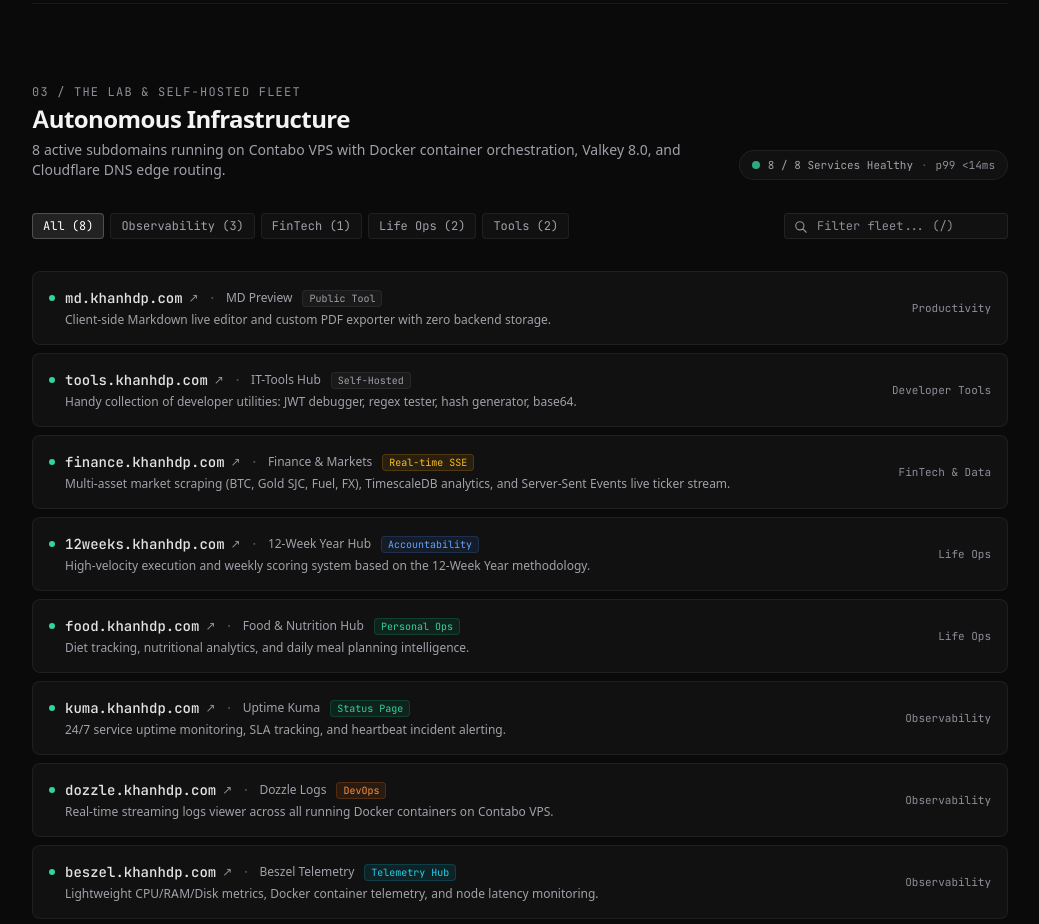
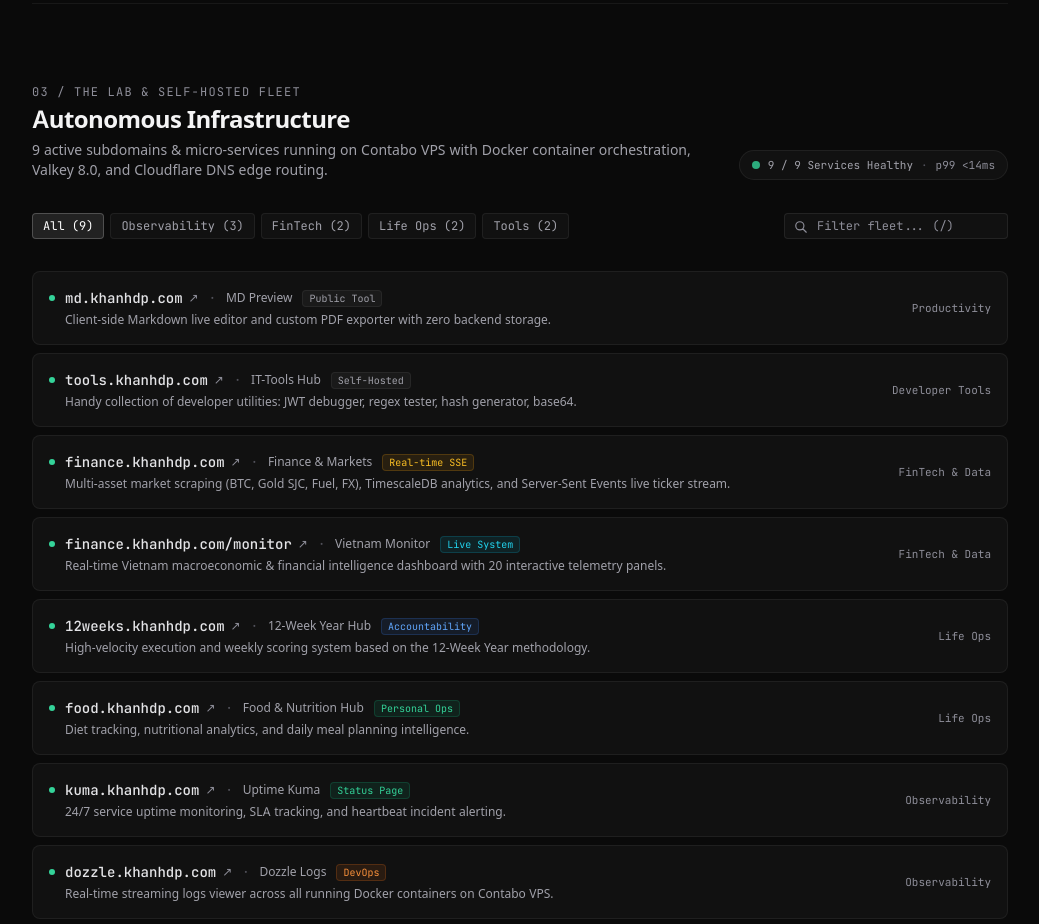
Before and after one commit to khanhduong22/khanhdp-hub, a website: page index.html in a window 1280 px wide. Shown: the part 2439-3363 px from the top of the page, without its empty margins (120-1159 px from the left). Drawn offline with Linux system fonts and the light colour scheme.

Commit message:
feat(web): restore vietnam monitor to fleet pointing to finance.khanhdp.com/monitor

```diff
--- a/index.html
+++ b/index.html
@@ -777,14 +777,14 @@
           <div class="text-xs font-mono text-zinc-500 tracking-widest uppercase">03 / THE LAB & SELF-HOSTED FLEET</div>
           <h2 class="text-xl sm:text-2xl font-semibold text-zinc-100 tracking-tight mt-1">Autonomous Infrastructure</h2>
           <p class="text-xs sm:text-sm text-zinc-400 mt-1">
-            8 active subdomains running on Contabo VPS with Docker container orchestration, Valkey 8.0, and Cloudflare DNS edge routing.
+            9 active subdomains & micro-services running on Contabo VPS with Docker container orchestration, Valkey 8.0, and Cloudflare DNS edge routing.
           </p>
         </div>
 
         <!-- Infrastructure Status Micro Pill -->
         <div class="flex items-center gap-2 px-3 py-1.5 rounded-full bg-white/[0.03] border border-white/[0.06] text-[11px] font-mono text-zinc-400 shrink-0 self-start sm:self-auto">
           <span class="w-2 h-2 rounded-full bg-emerald-400 animate-pulse"></span>
-          <span>8 / 8 Services Healthy</span>
+          <span>9 / 9 Services Healthy</span>
           <span class="text-zinc-600">·</span>
           <span class="text-zinc-500">p99 &lt;14ms</span>
         </div>
@@ -794,9 +794,9 @@
       <div class="flex flex-col sm:flex-row items-stretch sm:items-center justify-between gap-3 pt-2">
         <!-- Category Filter Pills -->
         <div class="flex flex-wrap items-center gap-1.5 text-xs font-mono" id="fleet-filters">
-          <button data-cat="all" class="filter-btn active px-2.5 py-1 rounded bg-white/10 text-white border border-white/20 transition-all">All (8)</button>
+          <button data-cat="all" class="filter-btn active px-2.5 py-1 rounded bg-white/10 text-white border border-white/20 transition-all">All (9)</button>
           <button data-cat="Cloud & Observability" class="filter-btn px-2.5 py-1 rounded bg-white/[0.03] text-zinc-400 hover:text-zinc-200 border border-white/[0.06] transition-all">Observability (3)</button>
-          <button data-cat="FinTech & Data" class="filter-btn px-2.5 py-1 rounded bg-white/[0.03] text-zinc-400 hover:text-zinc-200 border border-white/[0.06] transition-all">FinTech (1)</button>
+          <button data-cat="FinTech & Data" class="filter-btn px-2.5 py-1 rounded bg-white/[0.03] text-zinc-400 hover:text-zinc-200 border border-white/[0.06] transition-all">FinTech (2)</button>
           <button data-cat="Life Ops" class="filter-btn px-2.5 py-1 rounded bg-white/[0.03] text-zinc-400 hover:text-zinc-200 border border-white/[0.06] transition-all">Life Ops (2)</button>
           <button data-cat="Tools" class="filter-btn px-2.5 py-1 rounded bg-white/[0.03] text-zinc-400 hover:text-zinc-200 border border-white/[0.06] transition-all">Tools (2)</button>
         </div>
@@ -865,7 +865,25 @@
           <div class="text-[11px] font-mono text-zinc-500 pl-4 sm:pl-0 shrink-0">FinTech & Data</div>
         </div>
 
-        <!-- 4. 12-Week Year Hub -->
+        <!-- 4. Vietnam Monitor -->
+        <div class="fleet-row group p-3.5 sm:p-4 rounded-lg bg-[#111111] hover:bg-[#161616] border border-white/[0.06] hover:border-white/[0.12] transition-all flex flex-col sm:flex-row sm:items-center justify-between gap-3" data-category="FinTech & Data" data-name="Vietnam Monitor monitor.khanhdp.com finance.khanhdp.com/monitor">
+          <div class="space-y-1 flex-1">
+            <div class="flex items-center gap-2.5">
+              <span class="w-1.5 h-1.5 rounded-full bg-emerald-400"></span>
+              <a href="https://finance.khanhdp.com/monitor" target="_blank" rel="noopener noreferrer" class="font-mono text-xs sm:text-sm font-medium text-zinc-200 group-hover:text-white flex items-center gap-1.5">
+                <span>finance.khanhdp.com/monitor</span>
+                <span class="text-zinc-500 group-hover:text-zinc-300 group-hover:translate-x-0.5 group-hover:-translate-y-0.5 transition-transform text-xs">↗</span>
+              </a>
+              <span class="text-zinc-600 font-mono text-xs">·</span>
+              <span class="text-xs text-zinc-400 font-medium">Vietnam Monitor</span>
+              <span class="px-1.5 py-0.2 rounded text-[10px] font-mono bg-cyan-500/10 text-cyan-400 border border-cyan-500/20">Live System</span>
+            </div>
+            <p class="text-xs text-zinc-400 pl-4">Real-time Vietnam macroeconomic & financial intelligence dashboard with 20 interactive telemetry panels.</p>
+          </div>
+          <div class="text-[11px] font-mono text-zinc-500 pl-4 sm:pl-0 shrink-0">FinTech & Data</div>
+        </div>
+
+        <!-- 5. 12-Week Year Hub -->
         <div class="fleet-row group p-3.5 sm:p-4 rounded-lg bg-[#111111] hover:bg-[#161616] border border-white/[0.06] hover:border-white/[0.12] transition-all flex flex-col sm:flex-row sm:items-center justify-between gap-3" data-category="Life Ops" data-name="12-Week Year Hub 12weeks.khanhdp.com">
           <div class="space-y-1 flex-1">
             <div class="flex items-center gap-2.5">
@@ -883,7 +901,7 @@
           <div class="text-[11px] font-mono text-zinc-500 pl-4 sm:pl-0 shrink-0">Life Ops</div>
         </div>
 
-        <!-- 5. Food & Nutrition Hub -->
+        <!-- 6. Food & Nutrition Hub -->
         <div class="fleet-row group p-3.5 sm:p-4 rounded-lg bg-[#111111] hover:bg-[#161616] border border-white/[0.06] hover:border-white/[0.12] transition-all flex flex-col sm:flex-row sm:items-center justify-between gap-3" data-category="Life Ops" data-name="Food & Nutrition Hub food.khanhdp.com">
           <div class="space-y-1 flex-1">
             <div class="flex items-center gap-2.5">
@@ -901,7 +919,7 @@
           <div class="text-[11px] font-mono text-zinc-500 pl-4 sm:pl-0 shrink-0">Life Ops</div>
         </div>
 
-        <!-- 6. Uptime Kuma -->
+        <!-- 7. Uptime Kuma -->
         <div class="fleet-row group p-3.5 sm:p-4 rounded-lg bg-[#111111] hover:bg-[#161616] border border-white/[0.06] hover:border-white/[0.12] transition-all flex flex-col sm:flex-row sm:items-center justify-between gap-3" data-category="Cloud & Observability" data-name="Uptime Kuma kuma.khanhdp.com">
           <div class="space-y-1 flex-1">
             <div class="flex items-center gap-2.5">
@@ -919,7 +937,7 @@
           <div class="text-[11px] font-mono text-zinc-500 pl-4 sm:pl-0 shrink-0">Observability</div>
         </div>
 
-        <!-- 7. Dozzle Logs -->
+        <!-- 8. Dozzle Logs -->
         <div class="fleet-row group p-3.5 sm:p-4 rounded-lg bg-[#111111] hover:bg-[#161616] border border-white/[0.06] hover:border-white/[0.12] transition-all flex flex-col sm:flex-row sm:items-center justify-between gap-3" data-category="Cloud & Observability" data-name="Dozzle Logs dozzle.khanhdp.com">
           <div class="space-y-1 flex-1">
             <div class="flex items-center gap-2.5">
@@ -937,7 +955,7 @@
           <div class="text-[11px] font-mono text-zinc-500 pl-4 sm:pl-0 shrink-0">Observability</div>
         </div>
 
-        <!-- 8. Beszel Telemetry Hub -->
+        <!-- 9. Beszel Telemetry Hub -->
         <div class="fleet-row group p-3.5 sm:p-4 rounded-lg bg-[#111111] hover:bg-[#161616] border border-white/[0.06] hover:border-white/[0.12] transition-all flex flex-col sm:flex-row sm:items-center justify-between gap-3" data-category="Cloud & Observability" data-name="Beszel Telemetry Hub beszel.khanhdp.com">
           <div class="space-y-1 flex-1">
             <div class="flex items-center gap-2.5">
@@ -1175,7 +1193,7 @@
           <span class="text-zinc-500">#work</span>
         </button>
         <button class="cmd-item w-full flex items-center justify-between px-3 py-2 rounded text-zinc-300 hover:bg-white/[0.08] hover:text-white transition-colors" data-action="lab">
-          <span>03 / The Lab & Self-Hosted Fleet (8 Subdomains)</span>
+          <span>03 / The Lab & Self-Hosted Fleet (9 Services)</span>
           <span class="text-zinc-500">#lab</span>
         </button>
         <button class="cmd-item w-full flex items-center justify-between px-3 py-2 rounded text-zinc-300 hover:bg-white/[0.08] hover:text-white transition-colors" data-action="signal">
```
